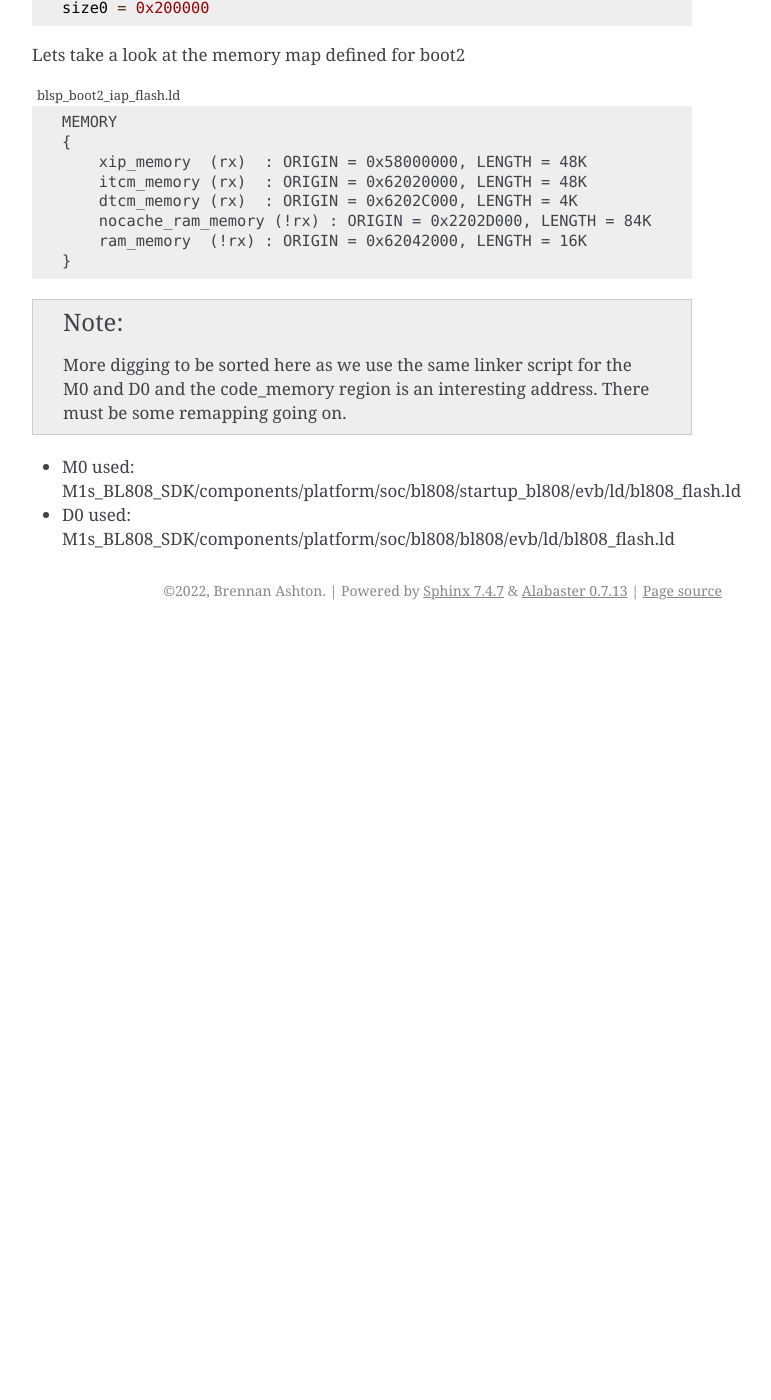
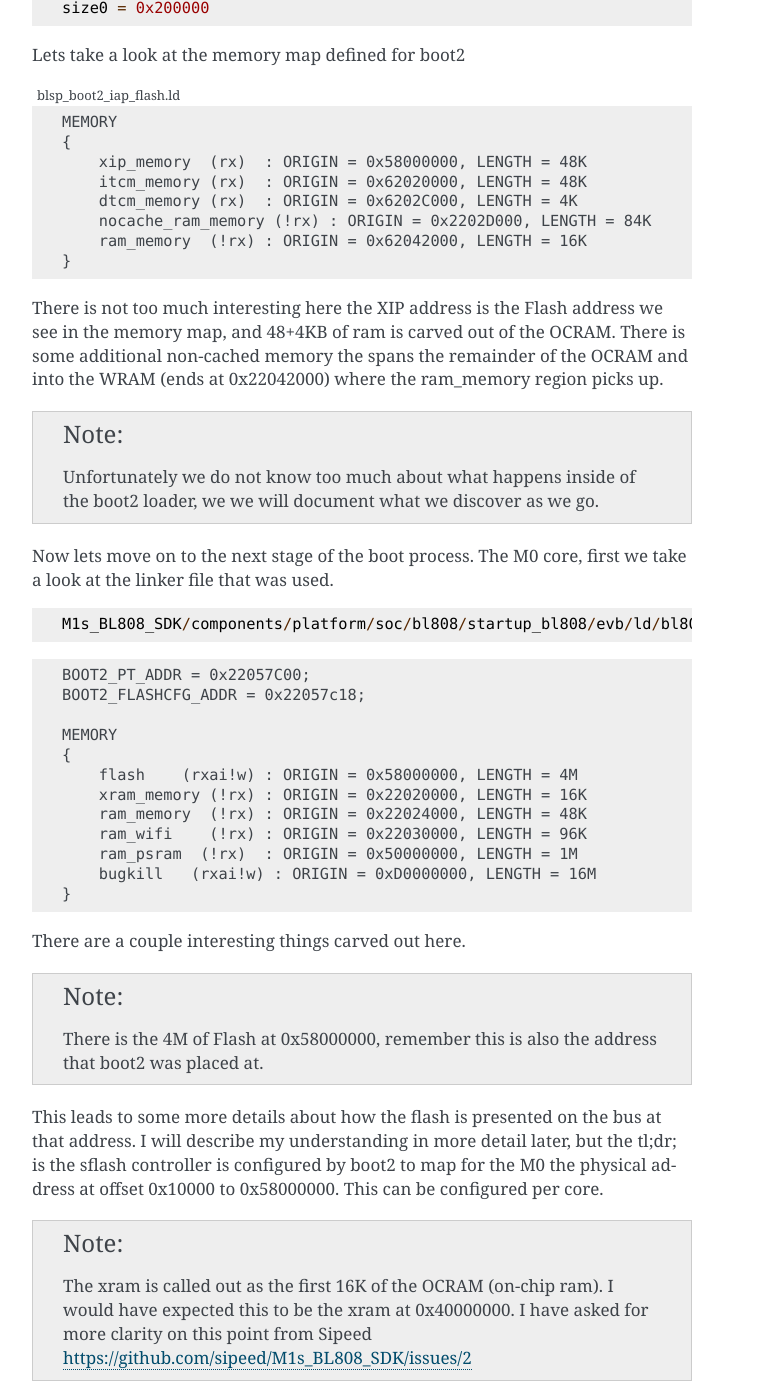
Before and after one commit to btashton/bl808-notes, a Sphinx documentation site: the page built from source/soc/boot.rst, in a window 1280 px wide and 1400 px high, scrolled down 3611 px. Shown: the whole window, without its empty margins (388-1159 px from the left). Built offline with Sphinx 7.4.7, drawn with Linux system fonts in a browser that asks for light colours; before the commit the page ends 4241 px from its top, so only the background shows below that.

Commit message:
More notes on booting and memory

```diff
--- a/source/soc/boot.rst
+++ b/source/soc/boot.rst
@@ -195,11 +195,59 @@ Lets take a look at the memory map defined for boot2
         ram_memory  (!rx) : ORIGIN = 0x62042000, LENGTH = 16K
     }
 
+There is not too much interesting here the XIP address is the Flash address we
+see in the memory map, and 48+4KB of ram is carved out of the OCRAM. There is
+some additional non-cached memory the spans the remainder of the OCRAM and into
+the WRAM (ends at 0x22042000) where the ram_memory region picks up.
 
 .. note::
-    More digging to be sorted here as we use the same linker script for the
-    M0 and D0 and the code_memory region is an interesting address. There must
-    be some remapping going on.
+    Unfortunately we do not know too much about what happens inside of the boot2
+    loader, we we will document what we discover as we go.
 
-* M0 used: M1s_BL808_SDK/components/platform/soc/bl808/startup_bl808/evb/ld/bl808_flash.ld
+Now lets move on to the next stage of the boot process.  The M0 core, first
+we take a look at the linker file that was used.
+
+::
+
+    M1s_BL808_SDK/components/platform/soc/bl808/startup_bl808/evb/ld/bl808_flash.ld
+
+.. code-block::
+
+    BOOT2_PT_ADDR = 0x22057C00;
+    BOOT2_FLASHCFG_ADDR = 0x22057c18;
+
+    MEMORY
+    {
+        flash    (rxai!w) : ORIGIN = 0x58000000, LENGTH = 4M
+        xram_memory (!rx) : ORIGIN = 0x22020000, LENGTH = 16K
+        ram_memory  (!rx) : ORIGIN = 0x22024000, LENGTH = 48K
+        ram_wifi    (!rx) : ORIGIN = 0x22030000, LENGTH = 96K
+        ram_psram  (!rx)  : ORIGIN = 0x50000000, LENGTH = 1M
+        bugkill   (rxai!w) : ORIGIN = 0xD0000000, LENGTH = 16M
+    }
+
+
+There are a couple interesting things carved out here.
+
+.. note::
+
+    There is the 4M of Flash at 0x58000000, remember this is also the address
+    that boot2 was placed at.
+
+This leads to some more details about how the flash is presented on the bus at
+that address. I will describe my understanding in more detail later, but the
+tl;dr; is the sflash controller is configured by boot2 to map for the M0
+the physical address at offset 0x10000 to 0x58000000.  This can be configured
+per core.
+
+.. note::
+
+    The xram is called out as the first 16K of the OCRAM (on-chip ram).  I would
+    have expected this to be the xram at 0x40000000.  I have asked for more
+    clarity on this point from Sipeed
+    https://github.com/sipeed/M1s_BL808_SDK/issues/2
+
+
+To be continued...
+
 * D0 used: M1s_BL808_SDK/components/platform/soc/bl808/bl808/evb/ld/bl808_flash.ld
--- a/source/soc/memory_layout.rst
+++ b/source/soc/memory_layout.rst
@@ -12,7 +12,7 @@ here can be found in the BL808 Reference manual.
     +===============+===============+=======================+=======+===========================================================================================================+
     | FLASH         | FlashA        | 0x58000000            | 64MB  | Application address space                                                                                 |
     +---------------+---------------+-----------------------+-------+-----------------------------------------------------------------------------------------------------------+
-    | PSRAM         | pSRAM         | 0x54000000            | 64MB  | pSRAM memory address space                                                                                |
+    | PSRAM         | pSRAM         | 0x50000000            | 64MB  | pSRAM memory address space                                                                                |
     +---------------+---------------+-----------------------+-------+-----------------------------------------------------------------------------------------------------------+
     | RAM           | OCRAM(MCU)    | 0x22020000            | 64KB  | On Chip RAM address space mainly for M0 application data                                                  |
     +               +---------------+-----------------------+-------+-----------------------------------------------------------------------------------------------------------+
@@ -24,6 +24,10 @@ here can be found in the BL808 Reference manual.
     +               +---------------+-----------------------+-------+-----------------------------------------------------------------------------------------------------------+
     |               | VRAM(MM)      | 0x3F000000            | 32KB  | Multimedia-side RAM address space used by D0 application data and modules like H264/NPU                   |
     +---------------+---------------+-----------------------+-------+-----------------------------------------------------------------------------------------------------------+
+
+.. important::
+    Some versions of the EN BL808 Reference Manual list the pSRAM base address as 0x54000000
+    this should be 0x50000000 as listed in the CN version.
 
 One things that is important to call out here which is only mentioned in the
 datasheet is the mapping of RAM via the cache.
```
